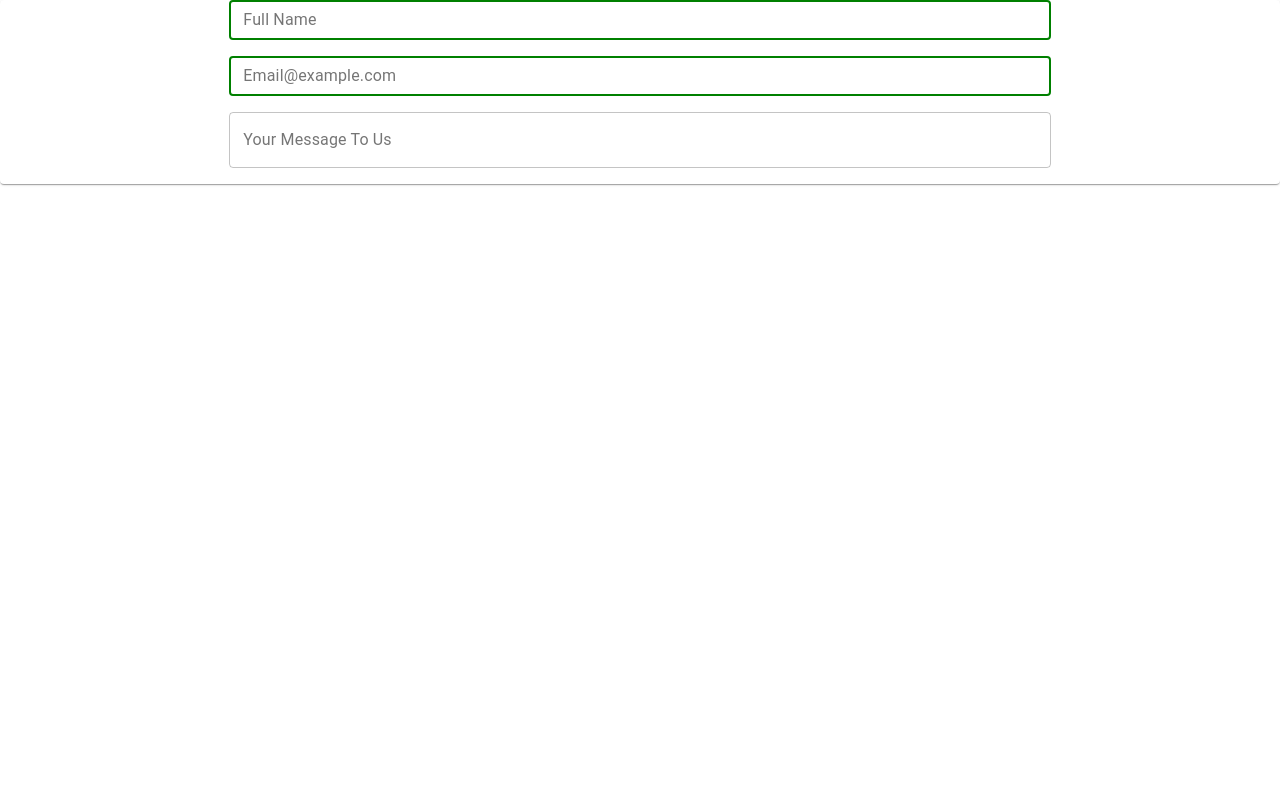
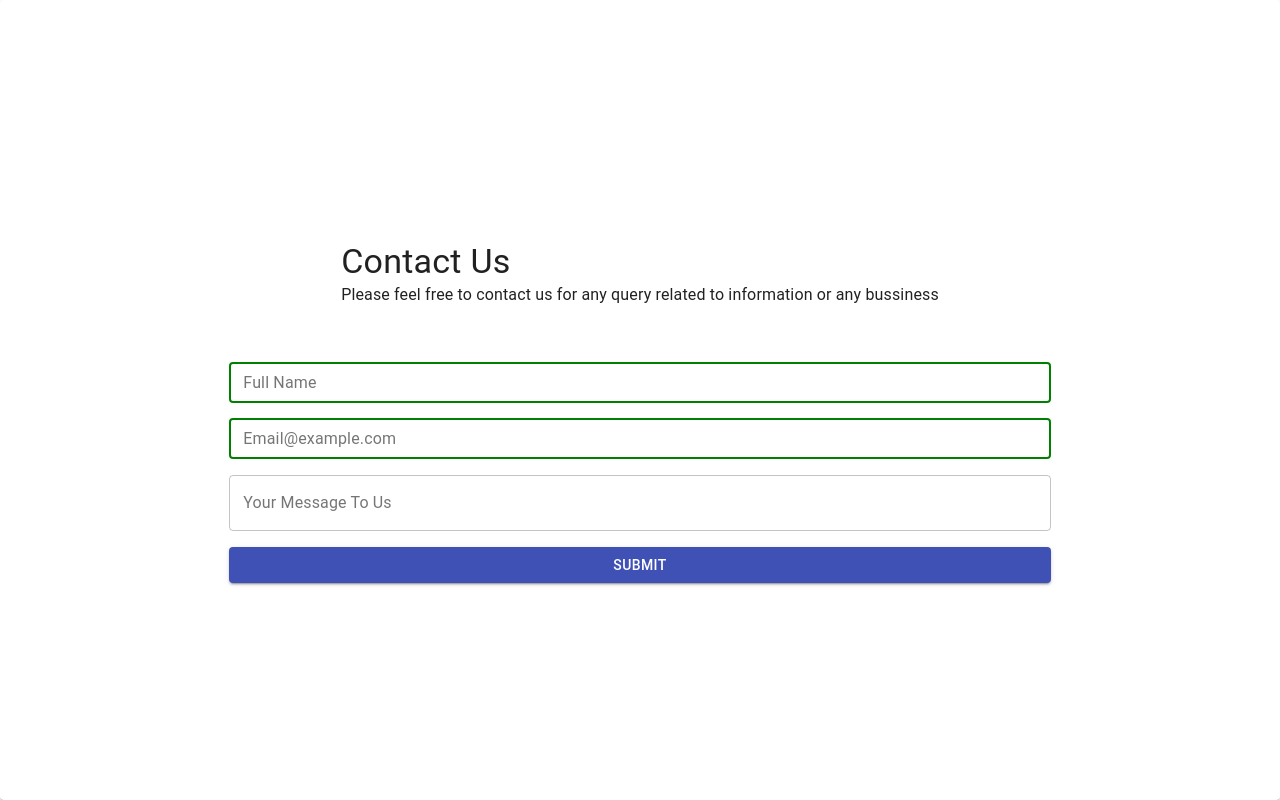
Before and after one commit to himanshulal9/youtubethumbnaildownloader, a React (Create React App) app: page /contact in a window 1280 px wide. Built offline with nearby package versions, Linux system fonts and the light colour scheme.

Commit message:
update contact form

```diff
--- a/src/components/pages/contactUs.jsx
+++ b/src/components/pages/contactUs.jsx
@@ -1,10 +1,12 @@
 import React, { useState } from "react";
 import {
   Box,
+  Button,
   Container,
   Grid,
   Paper,
   TextField,
+  Typography,
   withStyles,
 } from "@material-ui/core";
 
@@ -32,6 +34,13 @@ export default function ContactUs() {
   });
 
   //handle on change
+  const handleFormSubmit = ({ target }) => {
+    const { data } = state;
+    data[target.name] = target.value;
+    setstate({ data });
+    console.log("name", target.name, "value", target.value);
+  };
+
   const handleOnChange = ({ target }) => {
     const { data } = state;
     data[target.name] = target.value;
@@ -41,8 +50,22 @@ export default function ContactUs() {
 
   return (
     <Paper component={Container} maxWidth='lg'>
-      <Grid container justify='center' alignContent='center'>
-        {/* name,email,message,button  */}
+      <form onSubmit={handleFormSubmit}>
+        <Grid
+          container
+          justify='center'
+          alignContent='center'
+          style={{ height: "100vh" }}>
+          <Box mt={3} mb={5} p={2}>
+            <Typography variant='h4' component='h1'>
+              {" "}
+              Contact Us{" "}
+            </Typography>
+            <Typography variant='body1'>
+              Please feel free to contact us for any query related to
+              information or any bussiness
+            </Typography>
+          </Box>
           <Grid item xs={12} sm={8}>
             <Box mb={2}>
               {renderTextField({
@@ -68,8 +91,18 @@ export default function ContactUs() {
                 onChange: handleOnChange,
               })}
             </Box>
+            <Box mb={2}>
+              <Button
+                variant='contained'
+                type='submit'
+                color='primary'
+                fullWidth={true}>
+                Submit
+              </Button>
+            </Box>
           </Grid>
         </Grid>
+      </form>
     </Paper>
   );
 }
```
Lines whose indentation alone changed are shown as unchanged.
